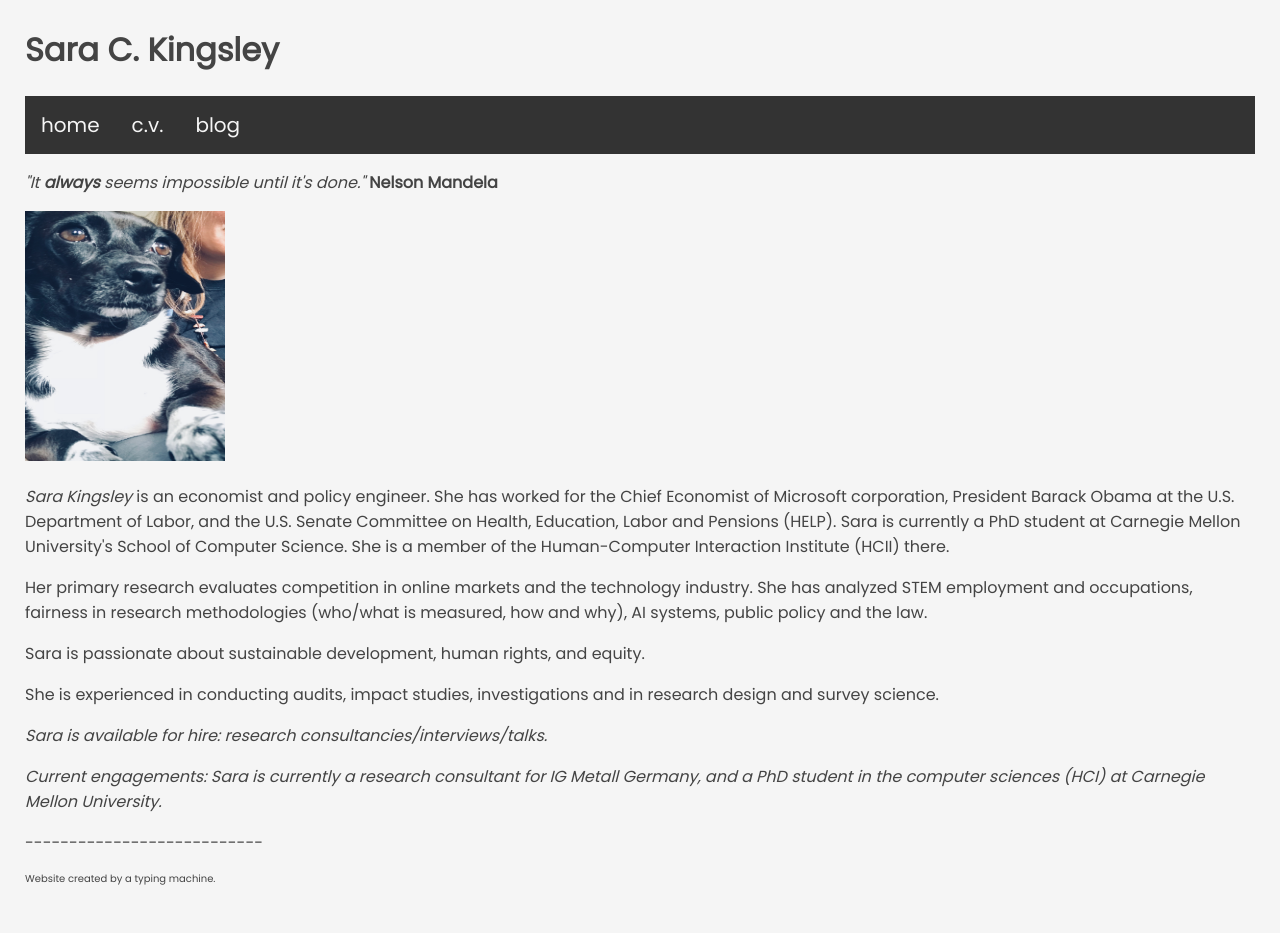
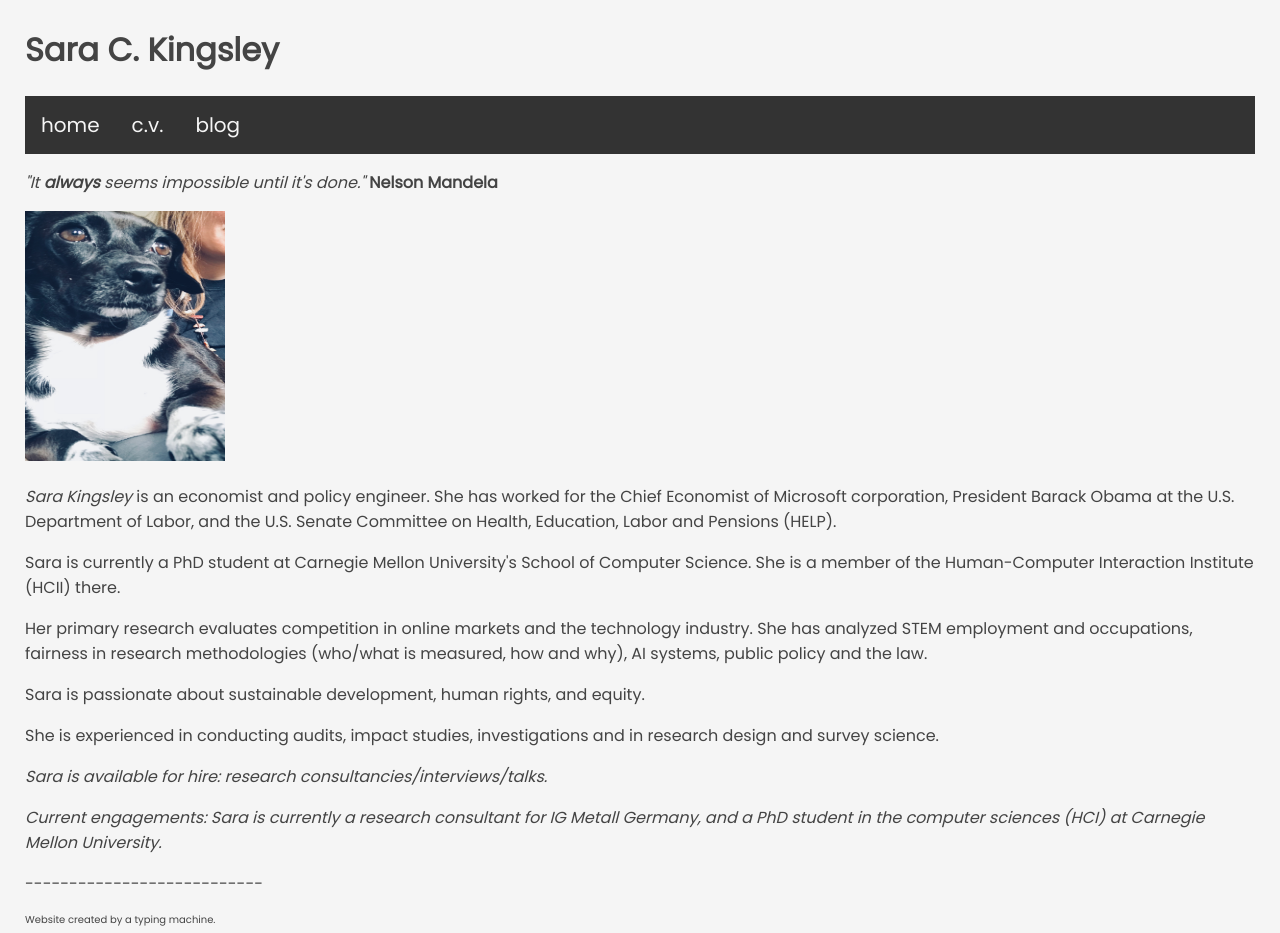
Before and after one commit to sarakingsley/sarakingsley.github.io, a Jekyll site: the page built from README.md, in a window 1280 px wide. Built offline with Jekyll 4.4.1, drawn with Linux system fonts in a browser that asks for light colours; some web fonts are replaced; our own code applies the rules of GitHub Pages for plain Markdown files; before the commit the page ends 900 px from its top, so only the background shows below that.

```diff
--- a/_layouts/home.html
+++ b/_layouts/home.html
@@ -56,7 +56,8 @@
       <p id="mandelaquote"><i>"It <b>always</b> seems impossible until it's done."</i> <b>Nelson Mandela</b> </p>
       <img src="https://sarakingsley.github.io/IMG_E0431.JPG" width="200"
            height="250">
-      <p><i>Sara Kingsley</i> is an economist and policy engineer. She has worked for the Chief Economist of Microsoft corporation, President Barack Obama at the U.S. Department of Labor, and the U.S. Senate Committee on Health, Education, Labor and Pensions (HELP). Sara is currently a PhD student at Carnegie Mellon University's School of Computer Science. She is a member of the Human-Computer Interaction Institute (HCII) there.</p>
+      <p><i>Sara Kingsley</i> is an economist and policy engineer. She has worked for the Chief Economist of Microsoft corporation, President Barack Obama at the U.S. Department of Labor, and the U.S. Senate Committee on Health, Education, Labor and Pensions (HELP).</p>
+      <p>Sara is currently a PhD student at Carnegie Mellon University's School of Computer Science. She is a member of the Human-Computer Interaction Institute (HCII) there.</p>
       <p>Her primary research evaluates competition in online markets and the technology industry. She has analyzed STEM employment and occupations, fairness in research methodologies (who/what is measured, how and why), AI systems, public policy and the law. </p>
       <p>Sara is passionate about sustainable development, human rights, and equity.</p>
       <p>She is experienced in conducting audits, impact studies, investigations and in research design and survey science. </p>
```
